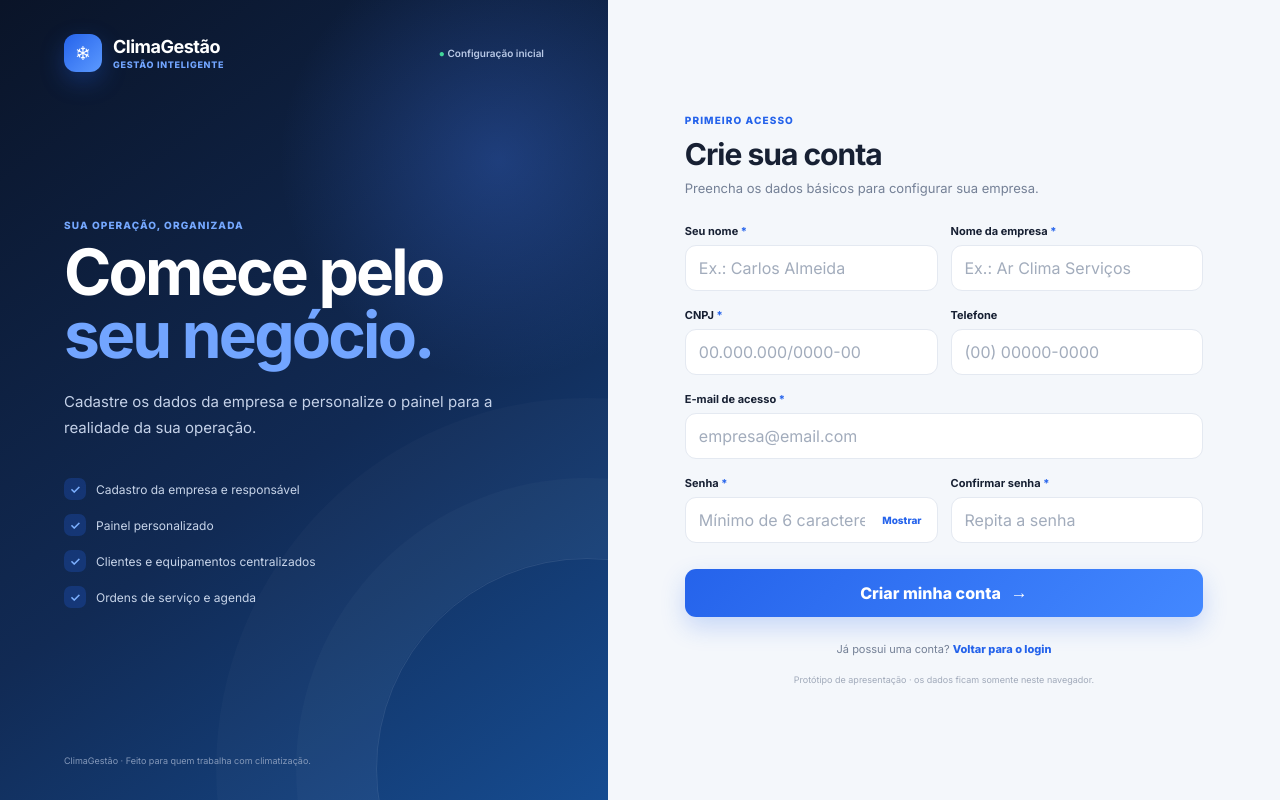
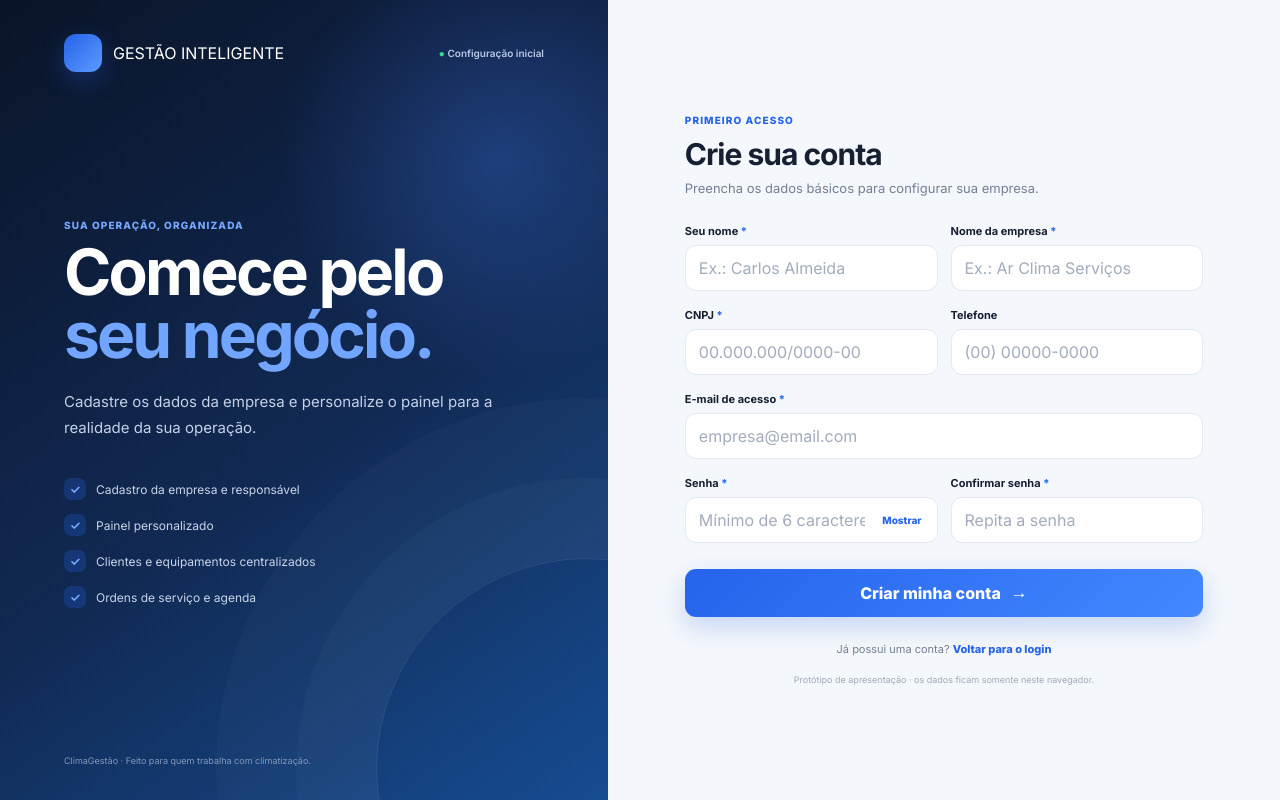
Before and after one commit to Felipesouza28/Painel-de-Controle-Dashboard-, a plain HTML site: page cadastro.html in a window 1280 px wide. Drawn offline with Linux system fonts and the light colour scheme.

Commit message:
Ajuste da página de login e cadastro

```diff
--- a/cadastro.html
+++ b/cadastro.html
@@ -15,8 +15,8 @@
     <section class="auth-visual">
       <div class="visual-top">
         <a class="brand auth-brand" href="index.html">
-          <span class="brand-mark">❄</span>
-          <span><strong>ClimaGestão</strong><small>GESTÃO INTELIGENTE</small></span>
+          <span class="brand-mark"></span>
+          <span>GESTÃO INTELIGENTE</span>
         </a>
         <span class="secure-label">● Configuração inicial</span>
       </div>
```
Also changed, not shown: dashboard.html (+2 -2 lines), index.html (+2 -2 lines).
